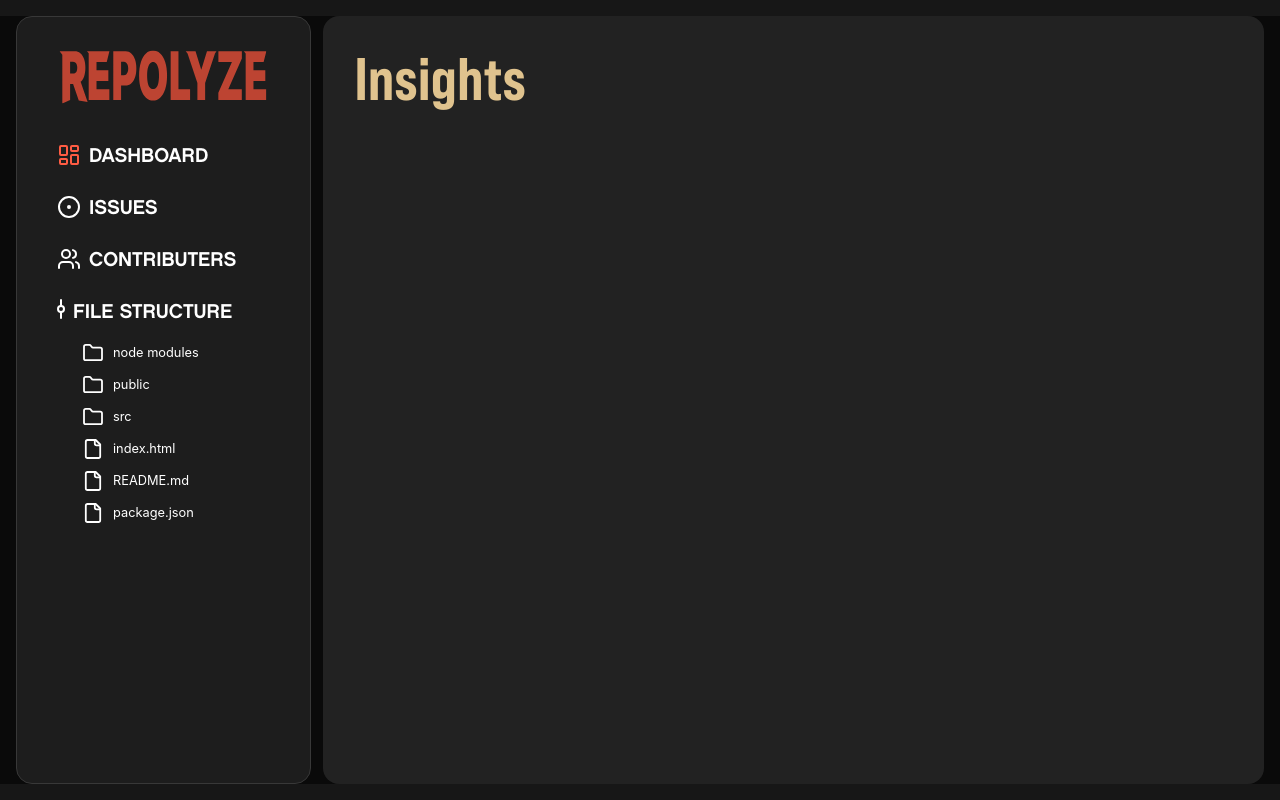
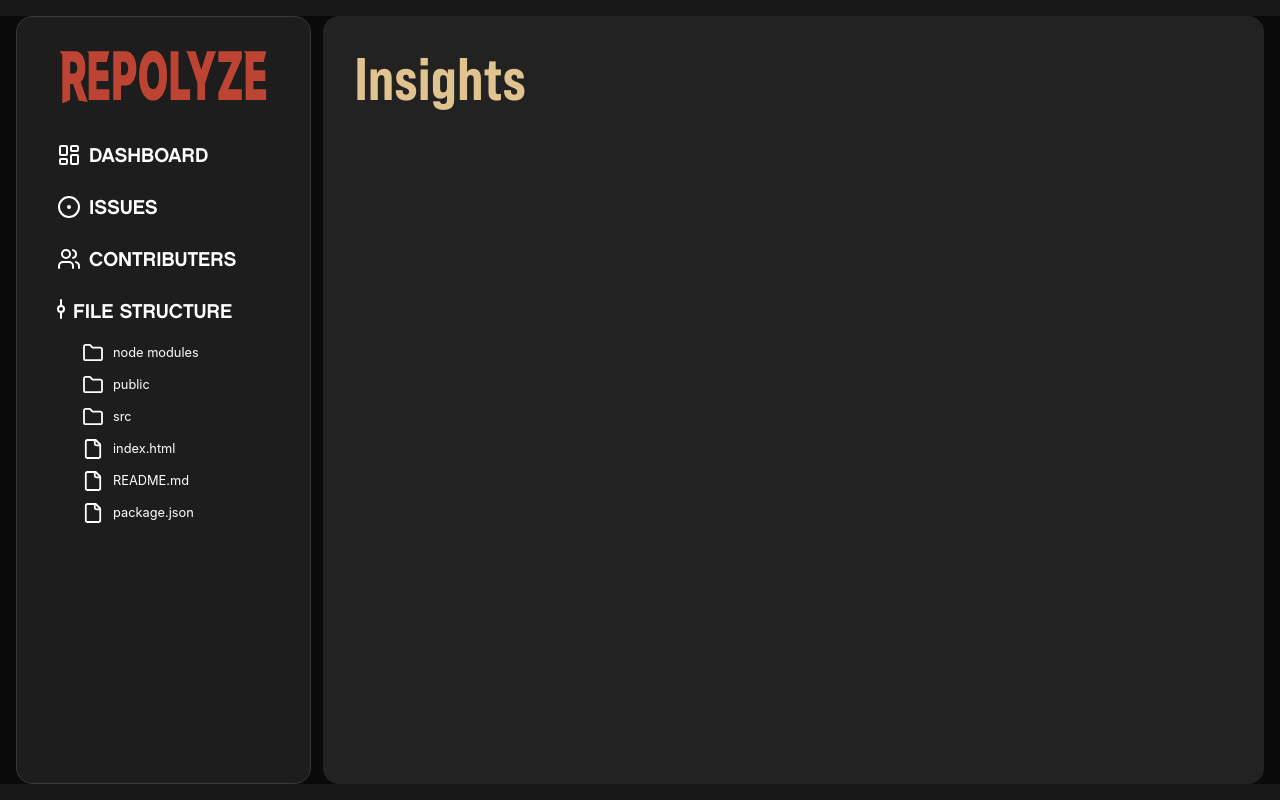
Before and after one commit to ny1411/repolyse, a React (Vite) app: page /insights in a window 1280 px wide. Built offline with nearby package versions, Linux system fonts and the light colour scheme; no server answers.

Commit message:
fixed sidebar

```diff
--- a/src/components/Results/SideBar.jsx
+++ b/src/components/Results/SideBar.jsx
@@ -1,11 +1,9 @@
 import {
-	ChartLine,
 	CircleDot,
 	File,
 	Folder,
 	GitCommitVertical,
 	LayoutDashboard,
-	Lightbulb,
 	Users,
 } from "lucide-react";
 import React from "react";
@@ -17,7 +15,7 @@ function SideBar() {
 
 	const isActive = (path) =>
 		location.pathname === path
-			? "bg-gradient-to-r from-[rgba(255,92,67,0.03)] via-[rgba(255,92,67,0.3)] via-25%  to-[rgba(255,92,67,0)] "
+			? "text-[#ff5c43] bg-gradient-to-r from-[rgba(255,92,67,0.03)] via-[rgba(255,92,67,0.3)] via-25%  to-[rgba(255,92,67,0)] "
 			: "";
 
 	return (
@@ -79,7 +77,7 @@ function SideBar() {
 						)}`}
 						onClick={() => navigate("/dashboard")}
 					>
-						<LayoutDashboard color="#ff5c43" />
+						<LayoutDashboard />
 						DASHBOARD
 					</div>
 					{/* <div
```
